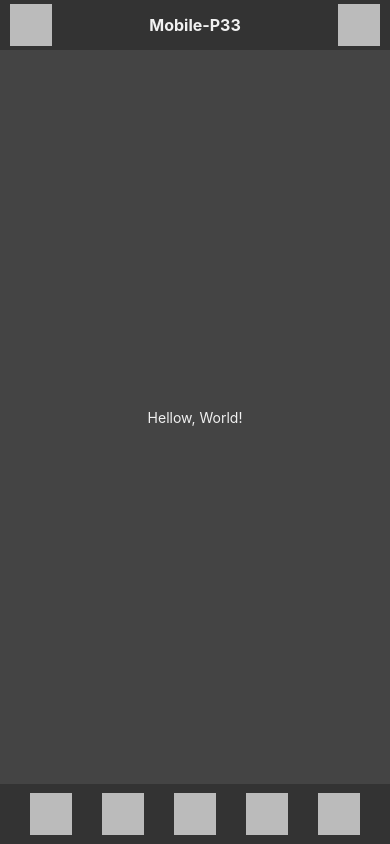
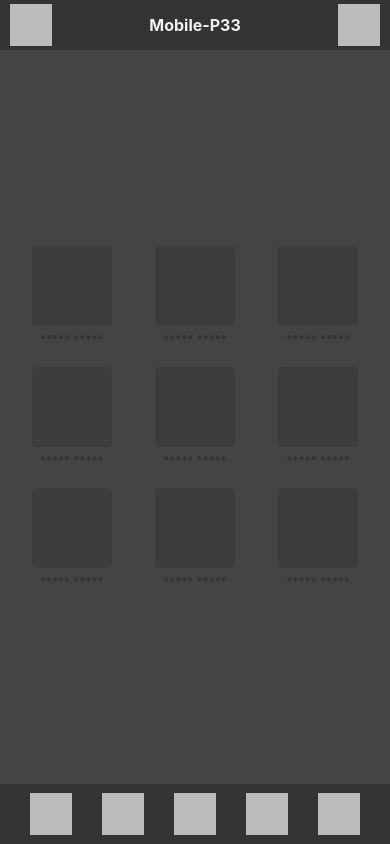
Before and after one commit to RomanBezsh/ReactNative, a React Native app: screen / in a window 390 px wide. Built offline with nearby package versions, Linux system fonts and the light colour scheme.

Commit message:
Done cards

```diff
--- a/src/app/ui/AppContent.tsx
+++ b/src/app/ui/AppContent.tsx
@@ -15,7 +15,14 @@ export default function AppContent() {
             </View>
 
             <View style={AppContentStyle.pageWidget}>
-                <Text style={AppContentStyle.text}>Hellow, World!</Text>
+                <View style={AppContentStyle.preloaderContainer}>
+                    {Array.from({ length: 9 }).map((_, idx) => (
+                        <View key={idx} style={AppContentStyle.preloaderItem}>
+                            <View style={AppContentStyle.preloaderSquare} />
+                            <Text style={AppContentStyle.preloaderText}>***** *****</Text>
+                        </View>
+                    ))}
+                </View>
             </View>
 
             <View style={AppContentStyle.bottomBar}>
--- a/src/app/ui/AppContentStyle.ts
+++ b/src/app/ui/AppContentStyle.ts
@@ -53,6 +53,29 @@ const AppContentStyle = StyleSheet.create({
         flex: 1,
         justifyContent: "center",
         alignItems: "center",
+    },
+    preloaderContainer: {
+        flexDirection: "row",
+        flexWrap: "wrap",
+        justifyContent: "space-around",
+        width: "100%",
+        padding: 10,
+    },
+    preloaderItem: {
+        width: "30%",
+        marginVertical: 10,
+        alignItems: "center",
+    },
+    preloaderSquare: {
+        backgroundColor: "rgba(0,0,0,0.1)",
+        width: 80,
+        height: 80,
+        borderRadius: 4,
+    },
+    preloaderText: {
+        marginTop: 6,
+        color: "rgba(0,0,0,0.3)",
+        fontSize: 12,
     }
 });
 
```
